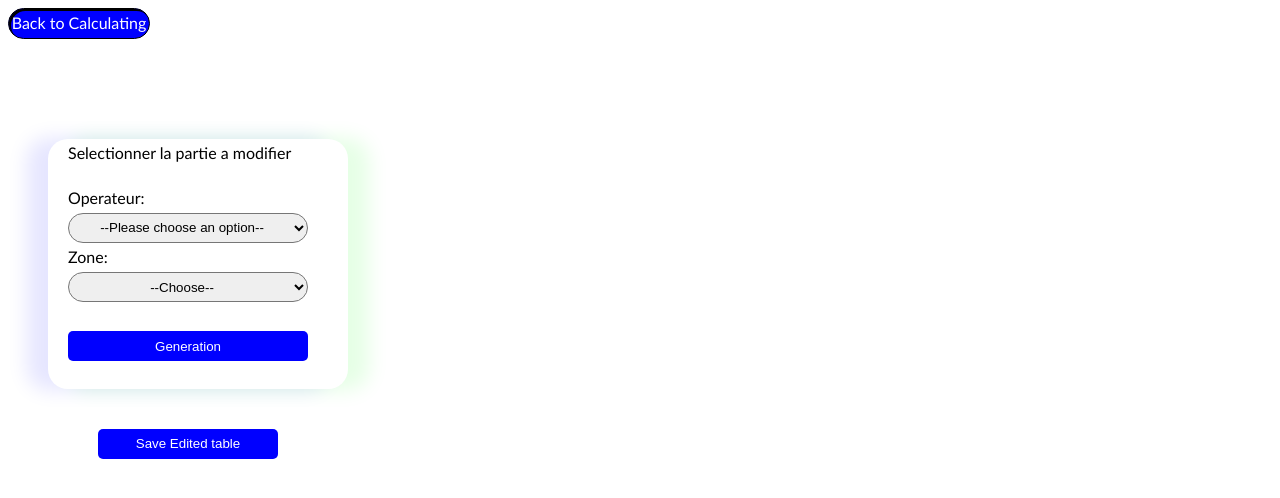
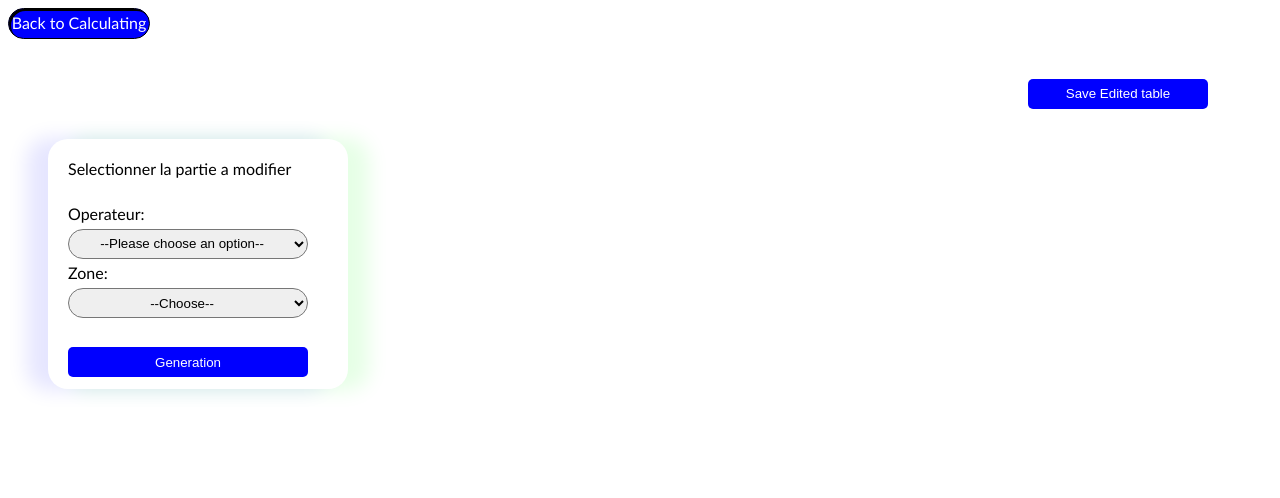
Before and after one commit to pahojosue/ProjetSimulateur, a website: page admin-index.html in a window 1280 px wide. Drawn offline with Linux system fonts and the light colour scheme.

Commit message:
updated admin-style

```diff
--- a/admin-style.css
+++ b/admin-style.css
@@ -1,6 +1,7 @@
 table
 {
     width: 550px;
+    margin-left: 40px;
 }
 th
 {
@@ -57,3 +58,7 @@ select
     margin-left: 90px;
     width: 180px;
 }
+.first-box
+{
+    display: flex;
+}
```
